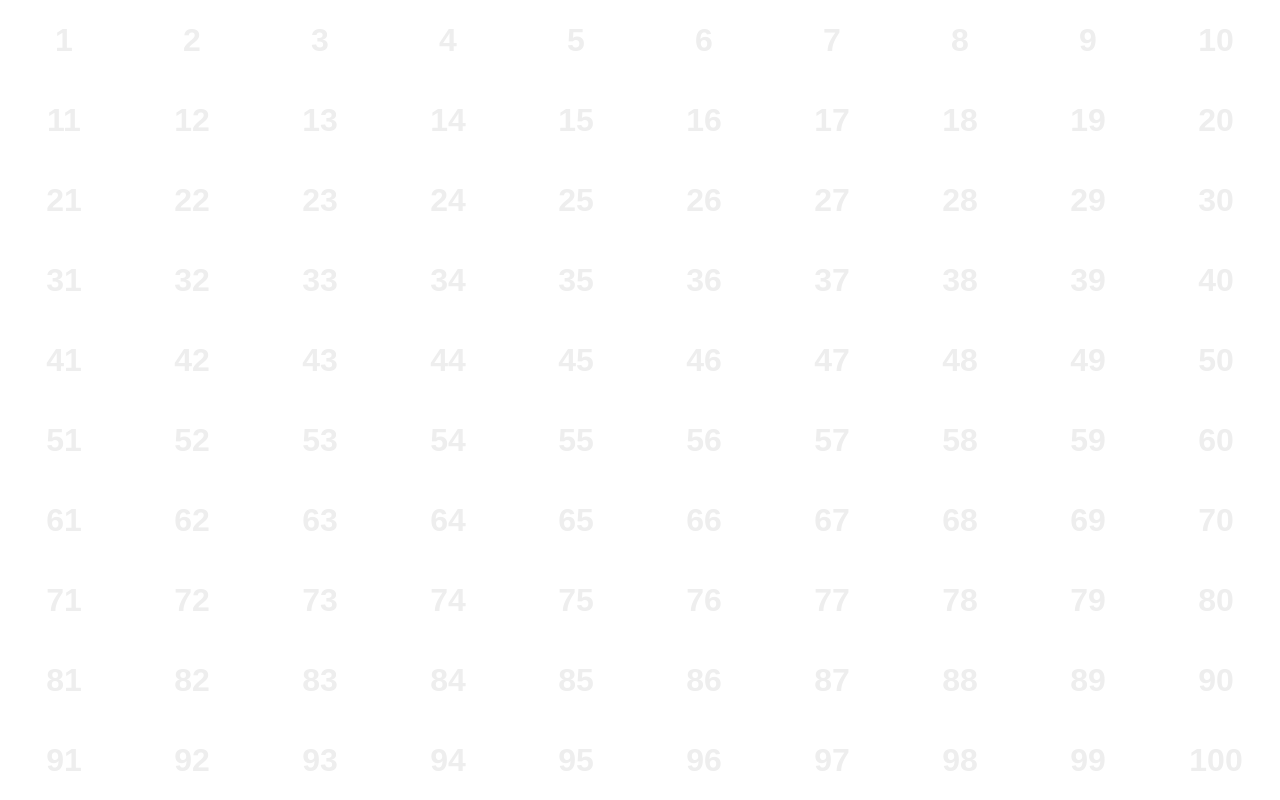
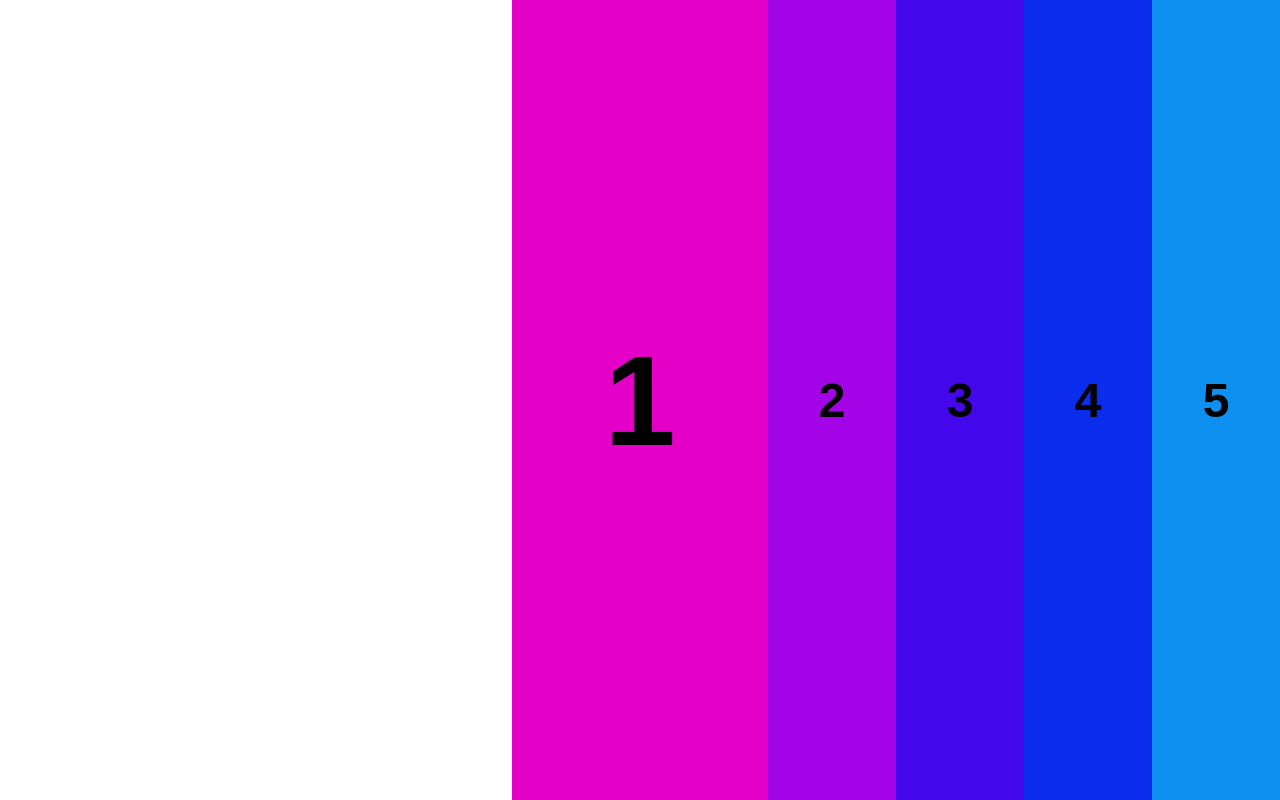
Before and after one commit to G100g/lotteria, a React (Create React App) app: page / in a window 1280 px wide. Built offline with nearby package versions, Linux system fonts and the light colour scheme.

Commit message:
Last chages

```diff
--- a/src/App.css
+++ b/src/App.css
@@ -7,3 +7,31 @@
   flex-wrap: wrap;
   height: 100vh;
 }
+
+.numbers {
+  position: relative;
+    display: flex;
+  height: 100vh;
+  /*font-size: 50vw;*/
+  align-items: center;
+  text-align: right;
+  /* flex-shrink: 0; */
+  /* flex-grow: 1; */
+  width: 100%;
+}
+
+  .timer {
+    position: absolute;
+    top: 0;
+    left: 0;
+    width: 100%;
+    height: 100%;
+    background: #eee;
+    z-index: -1;
+    transform-origin: left;
+  }
+
+.currentNumber {
+  font-size: 2em;
+  background-color: red;
+}
--- a/src/App.js
+++ b/src/App.js
@@ -32,12 +32,15 @@ class App extends Component {
     super(props);
 
     const numbers = Array.apply(null, Array(100)).map( (e, i) => i+1);
+    const turnNumbers = numbers.concat(numbers, numbers, numbers, numbers, numbers);
 
     this.state = {
       numbers,
-      turnNumbers: shuffle(numbers),
-      issuedNumber:[],
-      animating: false
+      turnNumbers,
+      issuedNumber: shuffle(numbers),
+      animating: false,
+      animationPos: 0,
+      currentPos: 0
     };
 
     console.log(this.state)
@@ -67,51 +70,49 @@ class App extends Component {
 
   start() {
 
-    const extractionDuration = 7000;
+    const extractionDuration = 10000;
 
     if (this.state.animating) return;
 
-    let remainingNumbers = this.state.turnNumbers.slice();
-    const remainingNumbersLenght = remainingNumbers.length;
+    const randomNumber = this.state.issuedNumber.pop() - 1;
+    const totalnumberLenght = this.state.turnNumbers.length - this.state.numbers.length;
 
-    remainingNumbers = remainingNumbers.concat(remainingNumbers, remainingNumbers, remainingNumbers);
+    const shuoldIssue = this.state.numbers[randomNumber];
 
-    const shuoldIssue = remainingNumbers[remainingNumbers.length - 1];
-
-    const totalAnimationNumbers = remainingNumbers.length;
+    console.log("Will issued " + shuoldIssue, randomNumber);
 
     if (this.t) {
       this.t.stop();
     }
 
     this.t = new TWEEN.Tween({ pos: 0 })
-                  .to({ pos: totalAnimationNumbers - 1 }, extractionDuration)
+                  .to({ pos: totalnumberLenght + randomNumber }, extractionDuration)
 
-    // this.t.interpolation( TWEEN.Interpolation.Linear );
-    this.t.easing(TWEEN.Easing.Circular.Out);
+    // // this.t.interpolation( TWEEN.Interpolation.Linear );
+    // this.t.easing(TWEEN.Easing.Quadratic.InOut);
+    this.t.easing(TWEEN.Easing.Exponential.InOut);
+    // this.t.easing(TWEEN.Easing.Cubic.Out);
 
     let _self = this;
 
-    this.t.onUpdate(function (ttt) {
+    this.t.onUpdate(function (delta) {
 
-      let currentPos = Math.floor(this.pos) % remainingNumbersLenght;
+      let currentPos = Math.floor(this.pos);
 
       // console.log(currentPos);
 
       _self.setState({
-        currentPos: _self.state.turnNumbers[currentPos]
+        currentPos,
+        animationPos: delta
       });
     });
 
     this.t.onComplete(() => {
-
-
-
       this.stop()
         .then(() => {
           console.log( shuoldIssue , this.state.currentPos )
-          if( (shuoldIssue !== this.state.currentPos)) {
-            console.error(shuoldIssue , this.state.currentPos);
+          if( (shuoldIssue !== this.state.turnNumbers[this.state.currentPos])) {
+            console.error(shuoldIssue , this.state.turnNumbers[this.state.currentPos]);
           }
           this.exctractNumber();
         })
@@ -147,13 +148,14 @@ class App extends Component {
 
    // turnNumbers: shuffle(numbers),
 
-    const number = this.state.turnNumbers.pop();
-    this.state.issuedNumber.push(number);
+    // const number = this.state.turnNumbers.pop();
+    const number = this.state.turnNumbers[this.state.turnNumbers.currentPos];
+    // this.state.issuedNumber.push(number);
 
     return new Promise(resolve => {
       this.setState({
-        turnNumbers: shuffle(this.state.turnNumbers),
-        issuedNumber: this.state.issuedNumber
+        // turnNumbers: shuffle(this.state.turnNumbers),
+        // issuedNumber: this.state.issuedNumber
       }, resolve);
     })
   }
@@ -169,10 +171,35 @@ class App extends Component {
 
   render() {
 
+    const timerAnimation = {
+      // width: (this.state.animationPos * 100) + "%"
+      transform: `scaleX(${this.state.animationPos})`
+    };
+
     return (
       <div className="App">
 
-        { this.state.numbers.map(n => <Number key={n} number={n} current={(this.state.currentPos === n) } issued={this.state.issuedNumber.indexOf(n) !== -1} />)}
+
+        <div className="numbers">
+
+          {/*{ this.state.currentPos }*/}
+
+            {/*{ this.state.wheelNumbers.map(n => <Number key={n} number={n} />)}*/}
+            <Number pos={this.state.currentPos} wheelNumbers={this.state.turnNumbers} offset={-4} />
+            <Number pos={this.state.currentPos} wheelNumbers={this.state.turnNumbers} offset={-3} />
+            <Number pos={this.state.currentPos} wheelNumbers={this.state.turnNumbers} offset={-2} />
+            <Number pos={this.state.currentPos} wheelNumbers={this.state.turnNumbers} offset={-1} />
+            <Number className="marker" pos={this.state.currentPos} wheelNumbers={this.state.turnNumbers} offset={0} />
+            <Number pos={this.state.currentPos} wheelNumbers={this.state.turnNumbers} offset={1} />
+            <Number pos={this.state.currentPos} wheelNumbers={this.state.turnNumbers} offset={2} />
+            <Number pos={this.state.currentPos} wheelNumbers={this.state.turnNumbers} offset={3} />
+            <Number pos={this.state.currentPos} wheelNumbers={this.state.turnNumbers} offset={4} />
+
+            <div className="timer" style={timerAnimation}></div>
+
+
+        </div>
+
 
       </div>
     );
--- a/src/Number.css
+++ b/src/Number.css
@@ -3,12 +3,14 @@
   line-height: 1px;
   text-align: center;
   display: flex;
-  color: #EEE;
+  flex-shrink: 1;
+  flex-grow: 1;
+
+  /*color: #EEE;*/
   align-items: center;
   justify-content: center;
-  border: 10px solid white;
-
-  font-size: 2em;
+height: 100%;
+  font-size: 3em;
 }
 
   .Number strong {
@@ -26,3 +28,13 @@
     background-color: blueviolet;
     font-size: 3em;
   }
+
+
+.Number.marker {
+  flex-basis: 20vw;
+  background: red;
+    padding: 10px;
+    border: none;
+    height: 100%;
+    font-size: 8em;
+}
--- a/src/Number.js
+++ b/src/Number.js
@@ -1,14 +1,41 @@
 import React from 'react';
 import './Number.css'
 
-export default function Number({number, current, issued}) {
+export default function Number({pos, wheelNumbers, offset, className}) {
 
-    let cn = "Number";
+    // const colors = ['red', 'blue', 'green', 'yellow', 'tomato'] ;
+    const colors = ['#E500C8', '#A203E7', '#4406EA', '#0A2CEC', '#0D90EF', '#',
+     '#4406EA',
+      '#11F2F0',
+       '#11F2F0',
+        '#14F494',
+         '#18F738',
+          '#5AF91C',
+           '#BBFC20',
+            '#FFE224',
+            ] ;
 
-    cn += current ? ' current' : '';
-    cn += issued ? ' issued' : '';
 
-    return (<div className={cn}>
+
+
+
+
+    let cn = `Number ${className || ''}`;
+
+    // cn += current ? ' current' : '';
+    // cn += issued ? ' issued' : '';
+
+    let currentPosition = pos + offset;
+    // if (currentPosition > wheelNumbers.length) {
+
+    const styleObject = {
+        backgroundColor: colors[currentPosition % colors.length]
+    };
+
+    // }
+    const number = wheelNumbers[currentPosition];
+
+    return (<div className={cn} style={styleObject}>
         <strong>{number}</strong>
     </div>)
 
```
